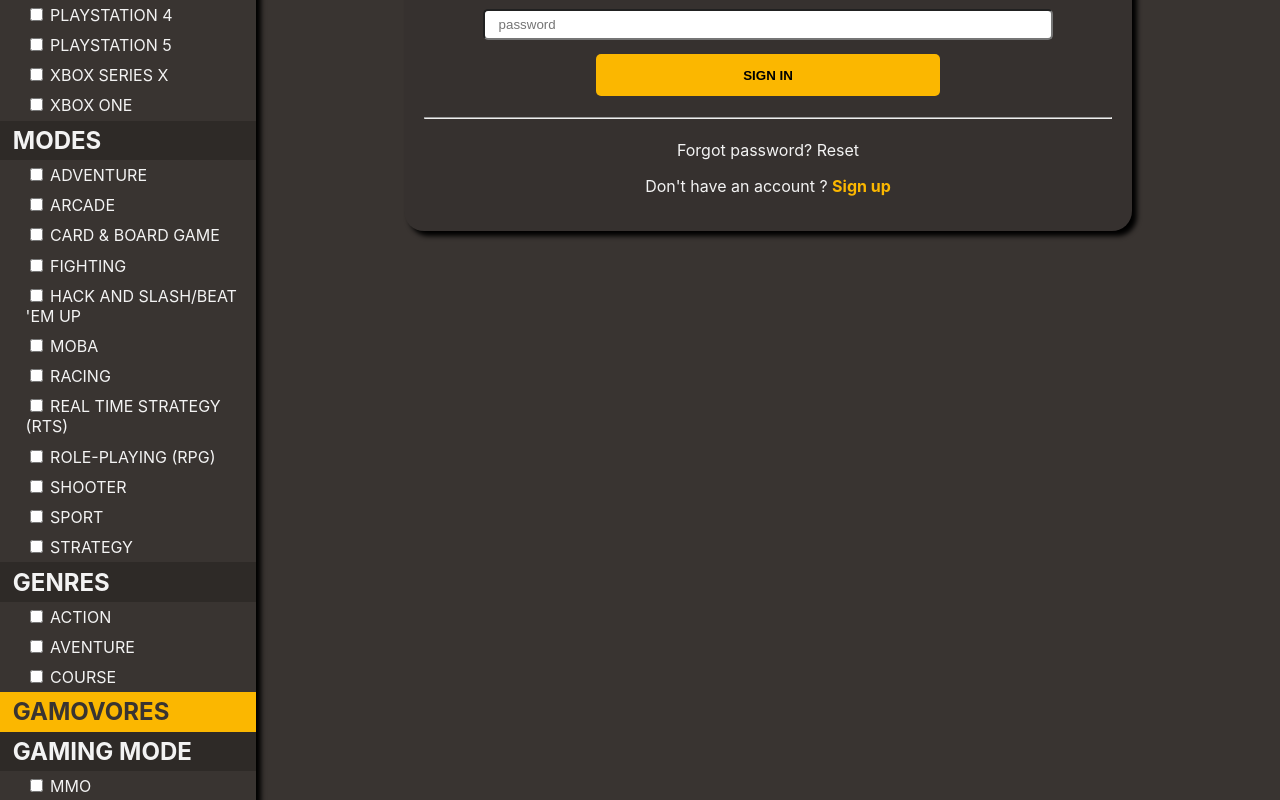
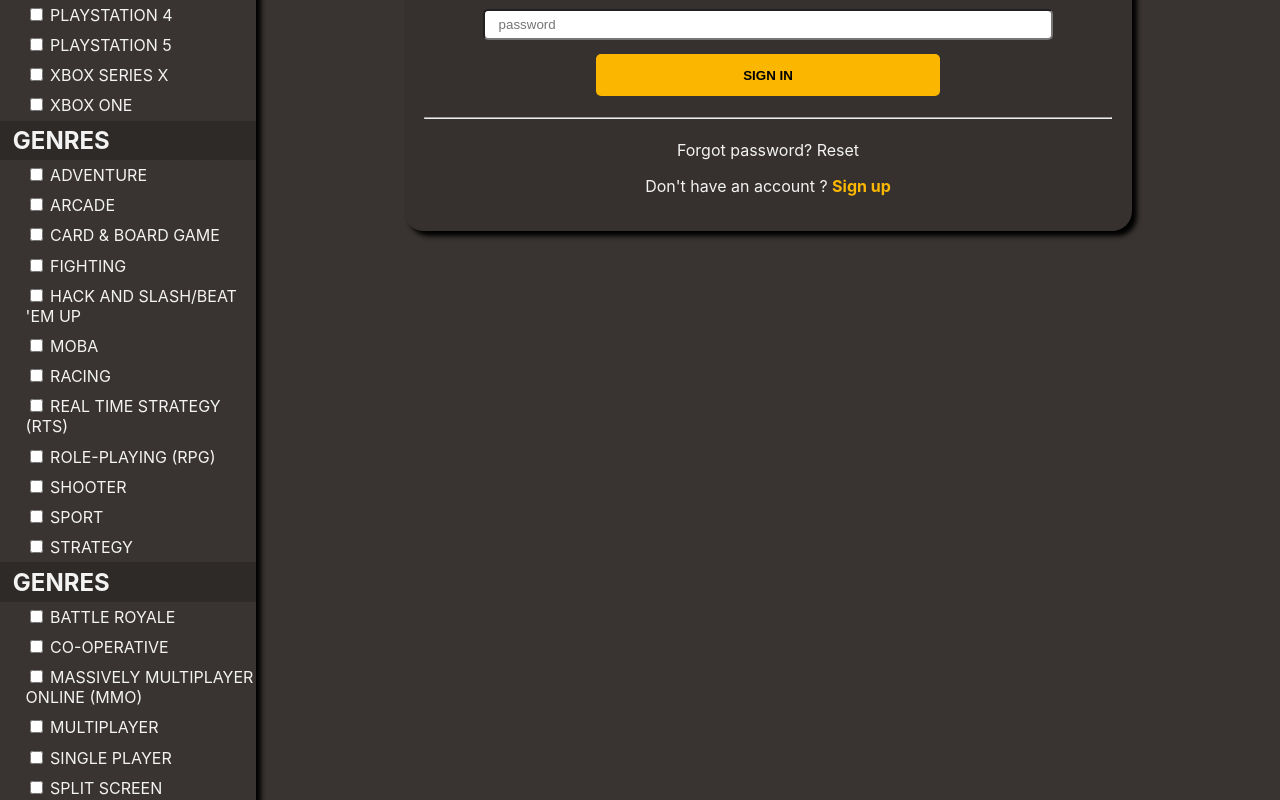
Before and after one commit to WildCodeSchool/Lyon-js-202005-project-gamovore, a React (Create React App) app: page /sign-in in a window 1280 px wide. Shown: the part 420-1220 px from the top of the page. Built offline with nearby package versions, Linux system fonts and the light colour scheme; no server answers.

Commit message:
Added game modes to the sidebar filters

```diff
--- a/src/containers/Sidebar.js
+++ b/src/containers/Sidebar.js
@@ -10,9 +10,11 @@ const Sidebar = () => {
   const { setData } = useContext(GameListContext);
   const [platformFilters, setPlatformFilters] = useState([]);
   const [genresFilters, setGenresFilters] = useState([]);
+  const [modesFilters, setModesFilters] = useState([]);
+
   const defaultCall =
     "fields name, summary, cover.url, genres.name, platforms.platform_logo.url ,platforms.name, themes.name, game_modes.name  ; limit 50; where total_rating_count>=80;";
-  const filteredSearch = `fields name, summary, cover.url, genres.name, platforms.platform_logo.url ,platforms.name, themes.name, game_modes.name  ; limit 100; where genres=(${genresFilters}) & release_dates.platform=(${platformFilters});`;
+  const filteredSearch = `fields name, summary, cover.url, genres.name, platforms.platform_logo.url ,platforms.name, themes.name, game_modes.name  ; limit 100; where game_modes=(${modesFilters}) & genres=(${genresFilters}) & release_dates.platform=(${platformFilters});`;
   setData(filteredSearch);
 
   const platforms = [
@@ -24,7 +26,7 @@ const Sidebar = () => {
     { id: 49, name: "Xbox One" },
   ];
 
-  const modes = [
+  const genres = [
     { id: 31, name: "Adventure" },
     { id: 33, name: "Arcade" },
     { id: 35, name: "Card & Board Game" },
@@ -37,6 +39,15 @@ const Sidebar = () => {
     { id: 5, name: "Shooter" },
     { id: 14, name: "Sport" },
     { id: 15, name: "Strategy" },
+  ];
+
+  const modes = [
+    { id: 6, name: "Battle Royale" },
+    { id: 3, name: "Co-operative" },
+    { id: 5, name: "Massively Multiplayer Online (MMO)" },
+    { id: 2, name: "Multiplayer" },
+    { id: 1, name: "Single player" },
+    { id: 4, name: "Split screen" },
   ];
 
   const handlePlatforms = (event) => {
@@ -72,6 +83,27 @@ const Sidebar = () => {
           (filter) => filter !== event.target.id
         );
         setGenresFilters(removedGenre);
+      }
+    }
+  };
+
+  const handleModes = (event) => {
+    event.persist();
+    if (event.target.checked) {
+      setModesFilters((modesFilters) => [...modesFilters, event.target.id]);
+    } else {
+      if (
+        platformFilters.length === 1 &&
+        genresFilters === 1 &&
+        modesFilters === 1
+      ) {
+        setModesFilters([]);
+        setData(defaultCall);
+      } else {
+        const removedGenre = modesFilters.filter(
+          (filter) => filter !== event.target.id
+        );
+        setModesFilters(removedGenre);
       }
     }
   };
@@ -114,9 +146,9 @@ const Sidebar = () => {
         </SidebarSubMenu>
 
         <SidebarSubMenu>
-          <SidebarItemMenu>MODES</SidebarItemMenu>
+          <SidebarItemMenu>GENRES</SidebarItemMenu>
           <SidebarSubMenu>
-            {modes.map((item) => (
+            {genres.map((item) => (
               <SidebarItemMenu key={item.id}>
                 <input
                   type="checkbox"
@@ -134,15 +166,18 @@ const Sidebar = () => {
         <SidebarSubMenu>
           <SidebarItemMenu>GENRES</SidebarItemMenu>
           <SidebarSubMenu>
-            <SidebarItemMenu>
-              <input type="checkbox" /> ACTION{" "}
-            </SidebarItemMenu>
-            <SidebarItemMenu>
-              <input type="checkbox" /> AVENTURE{" "}
-            </SidebarItemMenu>
-            <SidebarItemMenu>
-              <input type="checkbox" /> COURSE{" "}
-            </SidebarItemMenu>
+            {modes.map((item) => (
+              <SidebarItemMenu key={item.id}>
+                <input
+                  type="checkbox"
+                  key={item.id}
+                  name={item.name}
+                  id={item.id}
+                  onChange={handleModes}
+                />{" "}
+                {item.name}
+              </SidebarItemMenu>
+            ))}
           </SidebarSubMenu>
         </SidebarSubMenu>
       </SidebarMenu>
--- a/src/context/GameListContext.js
+++ b/src/context/GameListContext.js
@@ -1,7 +1,7 @@
 import React, { useState, useEffect } from "react";
 
 const dataCallIgdb =
-  "fields name, summary, cover.url, genres.name, platforms.platform_logo.url ,platforms.name, themes.name, game_modes.name  ; limit 20; where total_rating_count>=80;";
+  "fields name, summary, cover.url, genres.name, platforms.platform_logo.url ,platforms.name, themes.name, game_modes.name  ; limit 50; where total_rating_count>=80;";
 
 export const GameListContext = React.createContext(null);
 
```
